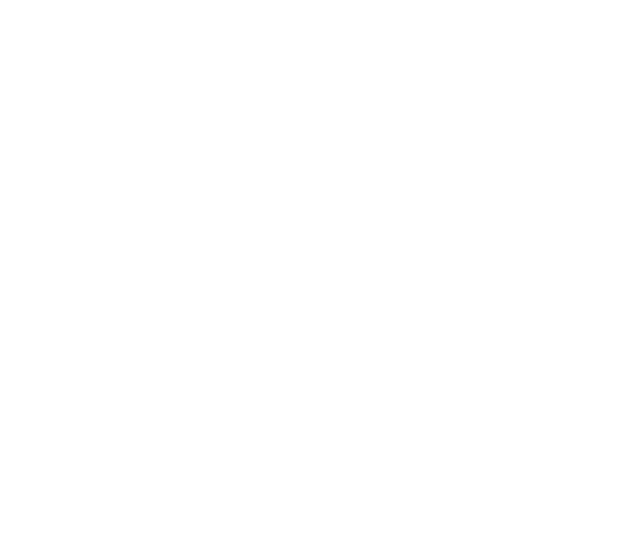
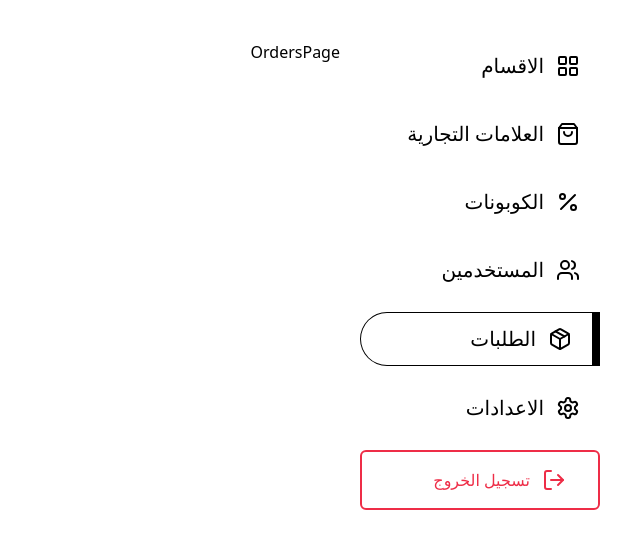
Before and after one commit to AhmedAbozaid9/musk-admin, a React (Vite) app: page /orders in a window 1280 px wide. Before the commit this address had no page. Shown: the top 548 px of the page, without its empty margins (640-1280 px from the left). Built offline with nearby package versions, Linux system fonts and the light colour scheme.

Commit message:
adds project structure

```diff
--- a/src/App.tsx
+++ b/src/App.tsx
@@ -5,7 +5,12 @@ import {
   Routes,
 } from "react-router-dom";
 import Layout from "./components/general/Layout";
+import BrandsPage from "./pages/BrandsPage";
 import CategoriesPage from "./pages/CategoriesPage";
+import CouponsPage from "./pages/CouponsPage";
+import OrdersPage from "./pages/OrdersPage";
+import SettingsPage from "./pages/SettingsPage";
+import UsersPage from "./pages/UsersPage";
 
 function App() {
   return (
@@ -13,7 +18,12 @@ function App() {
       <Routes>
         <Route path="/" element={<Layout />}>
           <Route index element={<Navigate to="/categories" />} />
-          <Route index path="/categories" element={<CategoriesPage />} />
+          <Route path="categories" element={<CategoriesPage />} />
+          <Route path="brands" element={<BrandsPage />} />
+          <Route path="coupons" element={<CouponsPage />} />
+          <Route path="users" element={<UsersPage />} />
+          <Route path="orders" element={<OrdersPage />} />
+          <Route path="settings" element={<SettingsPage />} />
         </Route>
       </Routes>
     </Router>
--- a/src/components/general/Sidebar.tsx
+++ b/src/components/general/Sidebar.tsx
@@ -9,7 +9,7 @@ const Sidebar = () => {
     // Handle logout
   };
   return (
-    <div>
+    <div className="flex flex-col gap-4 justify-end w-1/5">
       {sidebarContent.map((item) => (
         <NavLink
           to={item.slug}
@@ -28,10 +28,10 @@ const Sidebar = () => {
       ))}
       <button
         onClick={handleLogout}
-        className="text-[#EE2D47] border-2 border-[#EE2D47] py-4 px-8 rounded-md flex gap-3 items-center"
+        className="text-[#EE2D47] border-2 border-[#EE2D47] py-4 px-8 rounded-md flex gap-3 items-center justify-end"
       >
+        تسجيل الخروج
         <LogOut />
-        تسجيل الخروج
       </button>
     </div>
   );
--- /dev/null
+++ b/src/pages/BrandsPage.tsx
@@ -0,0 +1,7 @@
+import React from "react";
+
+const BrandsPage = () => {
+  return <div>BrandsPage</div>;
+};
+
+export default BrandsPage;
--- /dev/null
+++ b/src/pages/CouponsPage.tsx
@@ -0,0 +1,7 @@
+import React from "react";
+
+const CouponsPage = () => {
+  return <div>CouponsPage</div>;
+};
+
+export default CouponsPage;
--- /dev/null
+++ b/src/pages/OrdersPage.tsx
@@ -0,0 +1,7 @@
+import React from "react";
+
+const OrdersPage = () => {
+  return <div>OrdersPage</div>;
+};
+
+export default OrdersPage;
--- /dev/null
+++ b/src/pages/SettingsPage.tsx
@@ -0,0 +1,7 @@
+import React from "react";
+
+const SettingsPage = () => {
+  return <div>SettingsPage</div>;
+};
+
+export default SettingsPage;
--- /dev/null
+++ b/src/pages/UsersPage.tsx
@@ -0,0 +1,7 @@
+import React from "react";
+
+const UsersPage = () => {
+  return <div>UsersPage</div>;
+};
+
+export default UsersPage;
```
